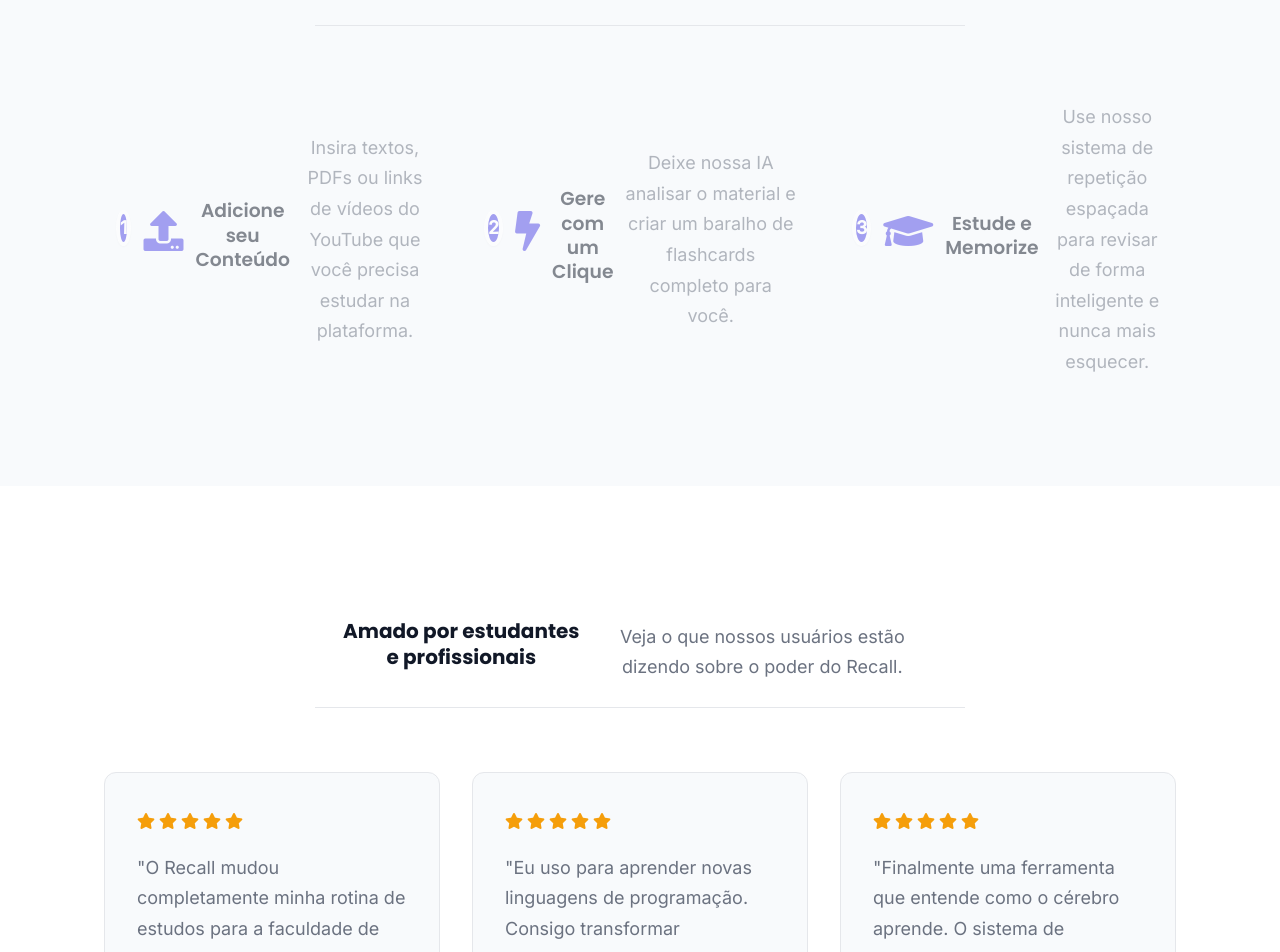
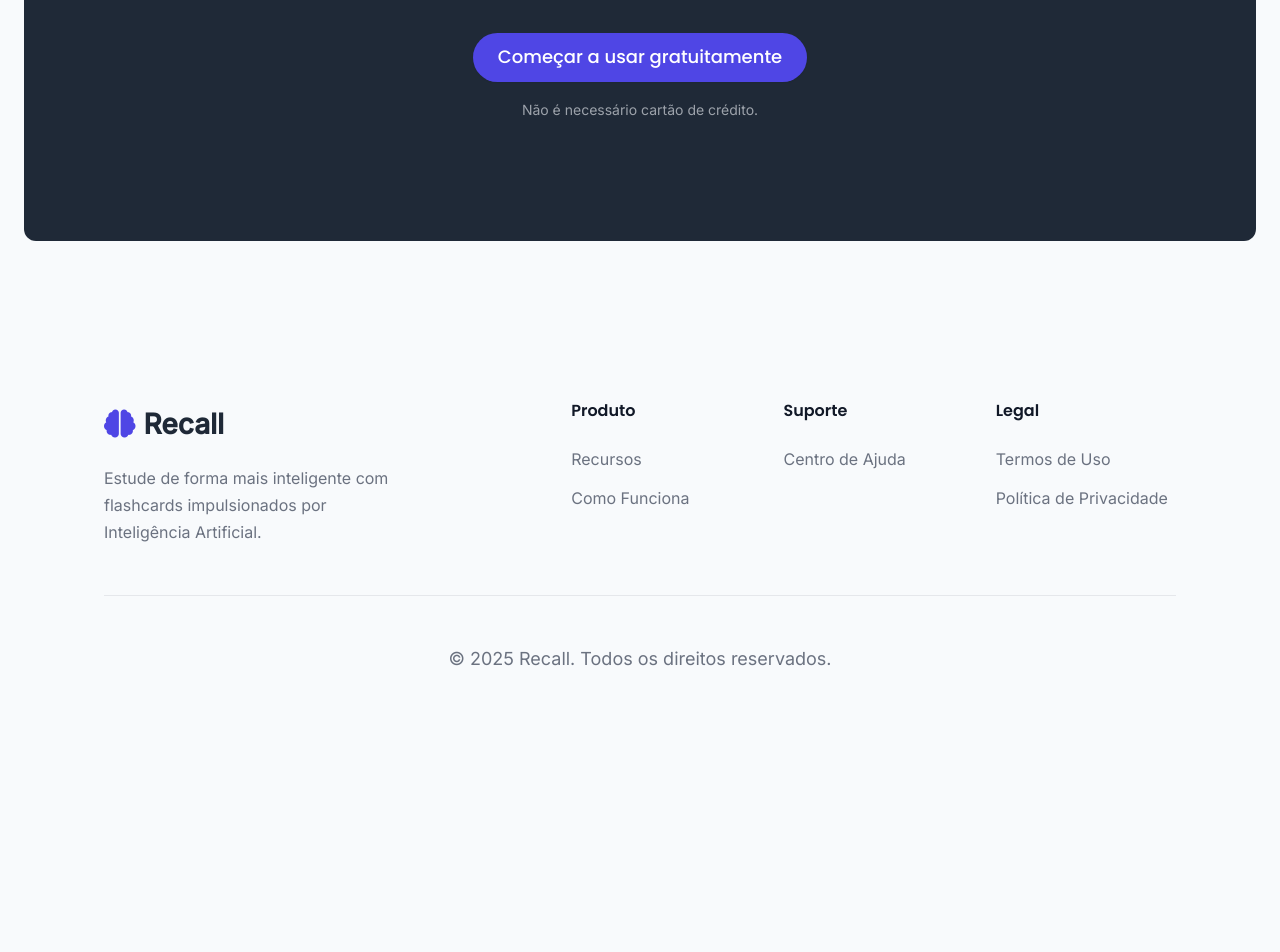
Before and after one commit to RD1707/project-recall, a React (Vite) app in the folder frontend/: page / in a window 1280 px wide. Shown: the part 1700-2652 px from the top of the page. After the commit the page ends 2406 px from the top, so only its background shows below. Built offline with nearby package versions, Linux system fonts and the light colour scheme.

Commit message:
first commit

```diff
--- a/frontend/src/assets/css/landing.css
+++ b/frontend/src/assets/css/landing.css
@@ -380,18 +380,6 @@ a {
     border-radius: var(--border-radius-md);
     font-size: 0.75rem;
     font-weight: 600;
-}
-
-@keyframes float {
-
-    0%,
-    100% {
-        transform: translateY(0px) rotate(var(--initial-rotate, 0deg));
-    }
-
-    50% {
-        transform: translateY(-20px) rotate(calc(var(--initial-rotate, 0deg) + 2deg));
-    }
 }
 
 /* --------------------------------------------------------------------------
--- a/frontend/src/pages/Landing.jsx
+++ b/frontend/src/pages/Landing.jsx
@@ -157,60 +157,6 @@ function Landing() {
                     </div>
                 </section>
 
-                {/* Seção Como Funciona */}
-                <section id="how-it-works" className="how-it-works">
-                    <div className="landing-container">
-                        <div className="section-header">
-                            <h2 className="section-title">Comece a aprender em 3 passos simples</h2>
-                            <p className="section-subtitle">Um processo simplificado para transformar seu material de estudo em conhecimento duradouro.</p>
-                        </div>
-                        <div className="steps-container">
-                            <StepCard icon="fa-upload" step="1" title="Adicione seu Conteúdo">
-                                Insira textos, PDFs ou links de vídeos do YouTube que você precisa estudar na plataforma.
-                            </StepCard>
-                            <StepCard icon="fa-bolt" step="2" title="Gere com um Clique">
-                                Deixe nossa IA analisar o material e criar um baralho de flashcards completo para você.
-                            </StepCard>
-                            <StepCard icon="fa-graduation-cap" step="3" title="Estude e Memorize">
-                                Use nosso sistema de repetição espaçada para revisar de forma inteligente e nunca mais esquecer.
-                            </StepCard>
-                        </div>
-                    </div>
-                </section>
-
-                {/* Seção de Depoimentos */}
-                <section id="testimonials" className="testimonials">
-                    <div className="landing-container">
-                        <div className="section-header">
-                            <h2 className="section-title">Amado por estudantes e profissionais</h2>
-                            <p className="section-subtitle">Veja o que nossos usuários estão dizendo sobre o poder do Recall.</p>
-                        </div>
-                        <div className="testimonials-grid">
-                            <TestimonialCard
-                                stars={5}
-                                text="O Recall mudou completamente minha rotina de estudos para a faculdade de medicina. A geração por IA a partir de PDFs é simplesmente incrível e me poupa horas."
-                                author="Juliana S."
-                                role="Estudante de Medicina"
-                                avatar="https://i.pravatar.cc/150?img=1"
-                            />
-                            <TestimonialCard
-                                stars={5}
-                                text="Eu uso para aprender novas linguagens de programação. Consigo transformar documentações densas em cartões de revisão práticos. Recomendo 100%!"
-                                author="Carlos M."
-                                role="Desenvolvedor de Software"
-                                avatar="https://i.pravatar.cc/150?img=3"
-                            />
-                            <TestimonialCard
-                                stars={5}
-                                text="Finalmente uma ferramenta que entende como o cérebro aprende. O sistema de repetição espaçada é muito eficaz. Passei no meu concurso graças a ele."
-                                author="Beatriz L."
-                                role="Concurseira"
-                                avatar="https://i.pravatar.cc/150?img=5"
-                            />
-                        </div>
-                    </div>
-                </section>
-
                 {/* Seção Final de CTA */}
                 <section className="final-cta">
                     <div className="landing-container">
```
